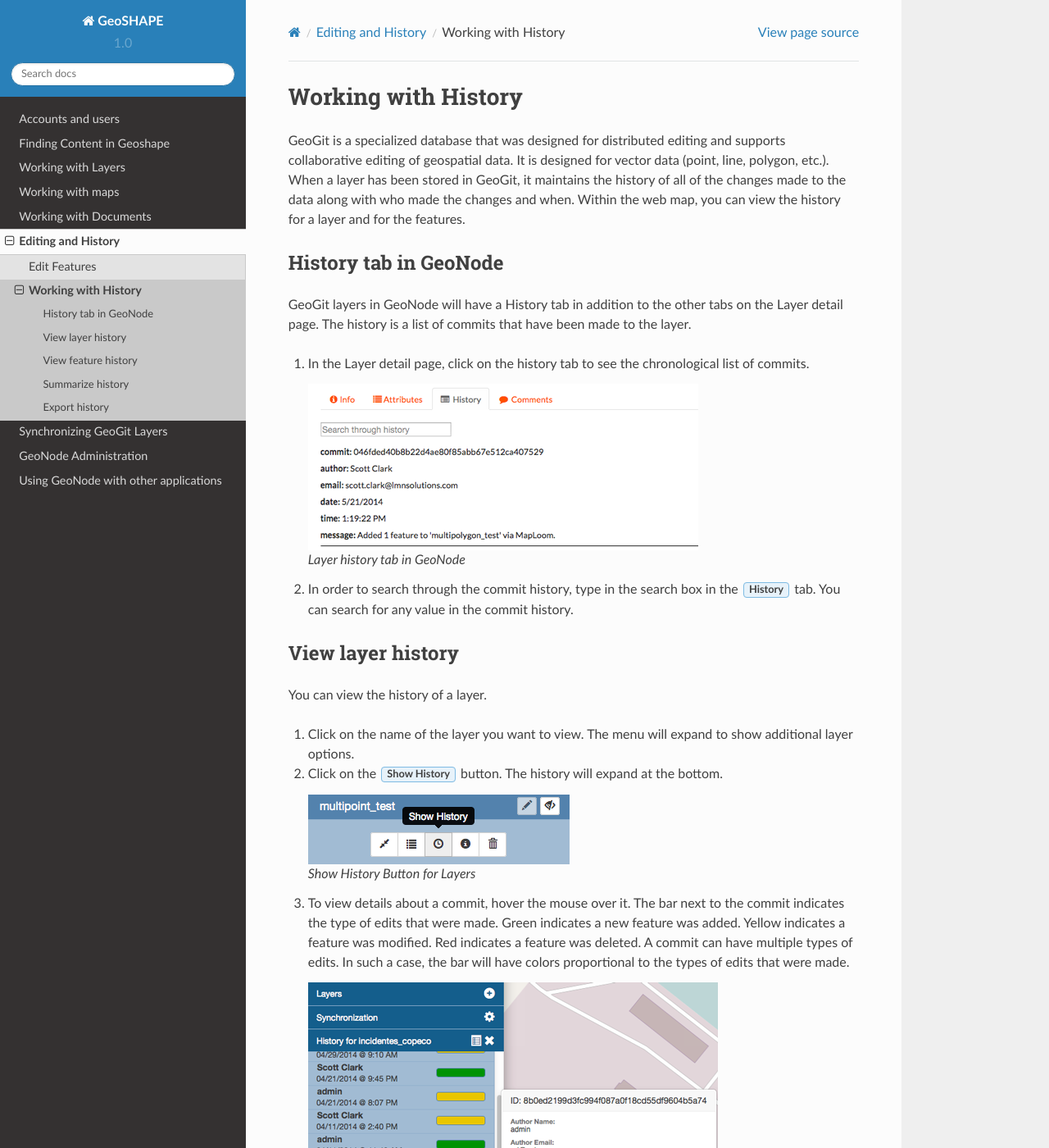
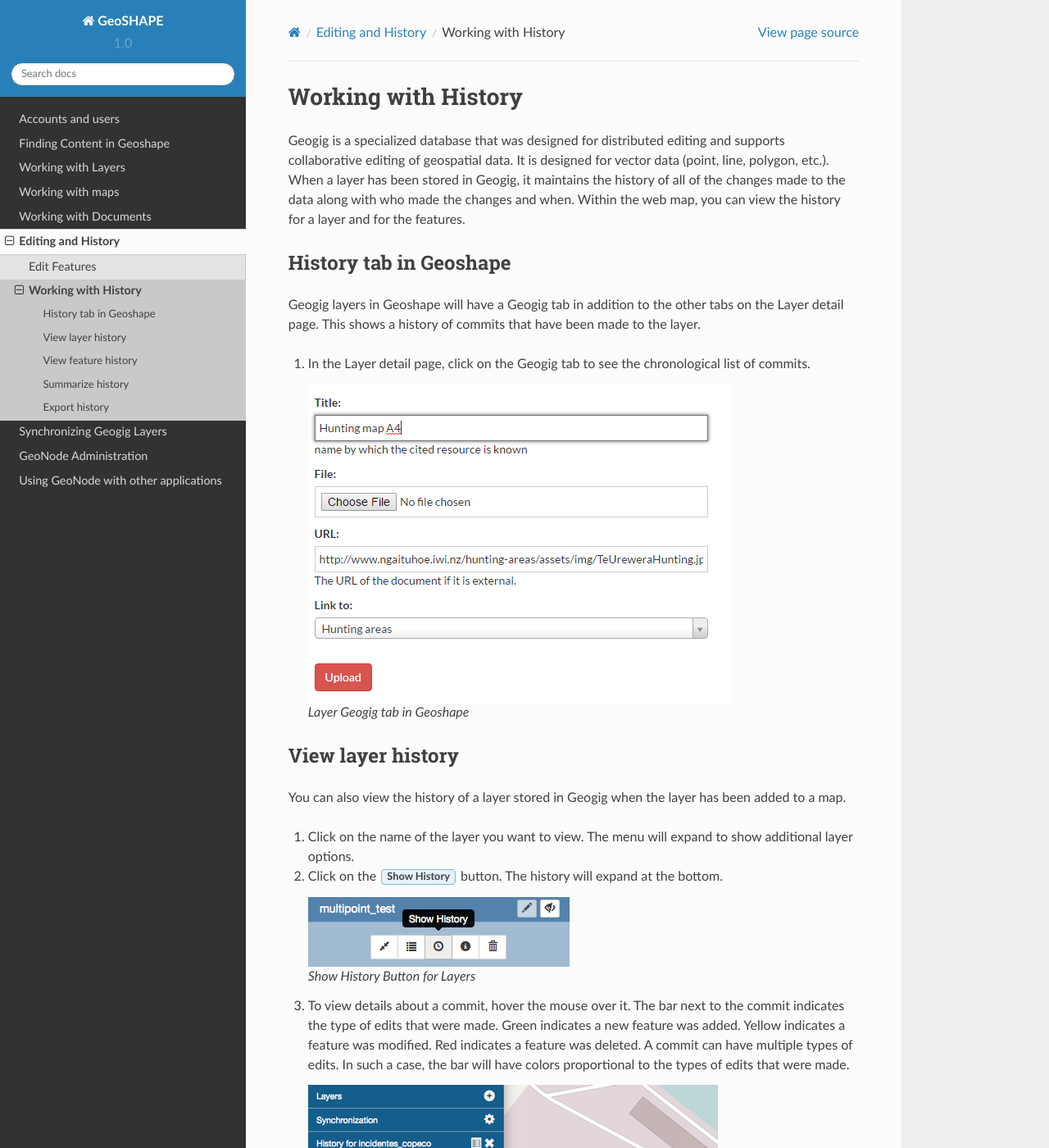
Before and after one commit to Arborvitae/Geoshape, a Sphinx documentation site: the page built from docs/history.rst, in a window 1280 px wide and 1400 px high. Shown: the whole window at 82% size. Built offline with Sphinx 7.4.7 and the Read the Docs theme 2.0.0, drawn with Linux system fonts in a browser that asks for light colours; some of the changed text lies outside the part shown.

Commit message:
updates to editing section

```diff
--- a/docs/history.rst
+++ b/docs/history.rst
@@ -2,26 +2,23 @@
 
 Working with History
 =====================
-GeoGit is a specialized database that was designed for distributed editing and supports collaborative editing of geospatial data.  It is designed for vector data (point, line, polygon, etc.).
-When a layer has been stored in GeoGit, it maintains the history of all of the changes made to the data along with who made the changes and when.
+Geogig is a specialized database that was designed for distributed editing and supports collaborative editing of geospatial data.  It is designed for vector data (point, line, polygon, etc.).
+When a layer has been stored in Geogig, it maintains the history of all of the changes made to the data along with who made the changes and when.
 Within the web map, you can view the history for a layer and for the features.
 
-History tab in GeoNode
+History tab in Geoshape
 -----------------------
-GeoGit layers in GeoNode will have a History tab in addition to the other tabs on the Layer detail page.  The history is a list of commits that have been made to the layer.
+Geogig layers in Geoshape will have a Geogig tab in addition to the other tabs on the Layer detail page.  This shows a history of commits that have been made to the layer.
 
-#. In the Layer detail page, click on the history tab to see the chronological list of commits.
+#. In the Layer detail page, click on the Geogig tab to see the chronological list of commits.
 
-   .. figure:: img/en_geonodehistorytab.png
+   .. figure:: img/en_geoshapegeogigtab.png
 
-      *Layer history tab in GeoNode*
-
-#. In order to search through the commit history, type in the search box in the :guilabel:`History` tab.  You can search for any value in the commit history.
-
+      *Layer Geogig tab in Geoshape*
 
 View layer history
 -------------------
-You can view the history of a layer.
+You can also view the history of a layer stored in Geogig when the layer has been added to a map.
 
 #. Click on the name of the layer you want to view.  The menu will expand to show additional layer options.
 
@@ -52,7 +49,7 @@ You can view the history of a layer.
 View feature history
 ---------------------
 
-In addition to viewing the history of edits on a GeoGit layer, you can also view the history of a feature.
+In addition to viewing the history of edits on a Geogig layer, you can also view the history of a feature.
 
 #. Click on the feature on the map.  The feature details will appear.
 
--- a/docs/synch.rst
+++ b/docs/synch.rst
@@ -1,10 +1,10 @@
 .. _synch:
 
 
-Synchronizing GeoGit Layers
+Synchronizing Geogig Layers
 ============================
 
-GeoGit repositories can be set up to synchronize with remote GeoGit repos when the web map is open.  This allows you to share updates between multiple repositories with the same layers with very little delay.
+Geogig repositories can be set up to synchronize with remote Geogig repos when the web map is open.  This allows you to share updates between multiple repositories with the same layers with very little delay.
 
 .. toctree::
    :maxdepth: 2
```
Also changed, not shown: other parts of docs/history.rst (+1 -1 lines), docs/edit.rst (+8 -11 lines), docs/img/en_geoshapegeogigtab.png (added).
